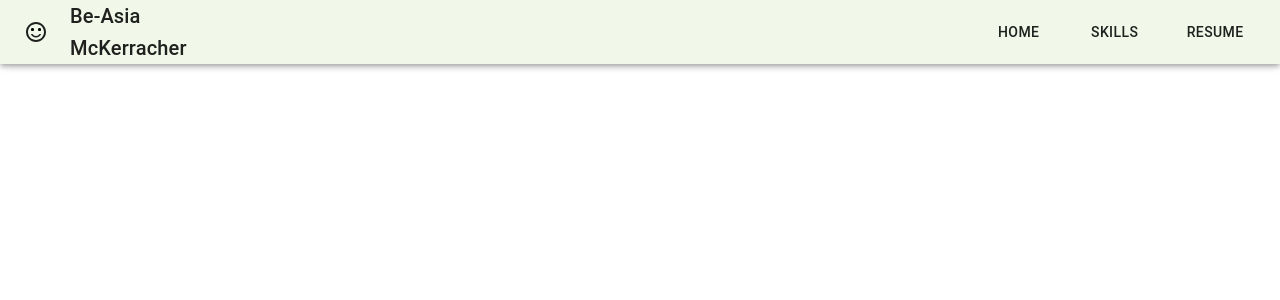
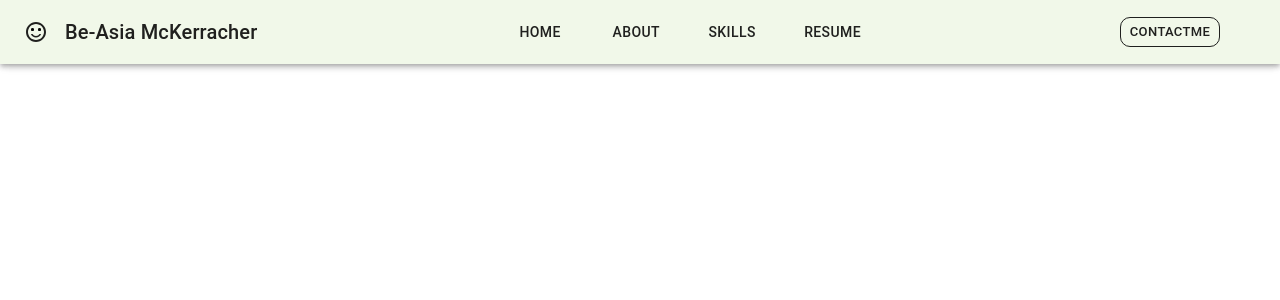
Before and after one commit to amerigirl/website, a React (Create React App) app: page / in a window 1280 px wide. Shown: the top 300 px of the page. Built offline with nearby package versions, Linux system fonts and the light colour scheme.

Commit message:
updating navbar

```diff
--- a/src/Components/Navbar.jsx
+++ b/src/Components/Navbar.jsx
@@ -19,16 +19,21 @@ const Navbar = () => {
         <Typography
           variant="h6"
           component="div"
-          sx={{ flextGrow: 1, marginLeft: "10px" }}
+          sx={{ flextGrow: 1, marginLeft: "5px" }}
         >
           Be-Asia McKerracher
         </Typography>
-        <Stack direction="row" spacing={4} sx={{ marginLeft: "50rem" }}>
+        <Stack
+          direction="row"
+          spacing={4}
+          sx={{ justifyContent: "center", width: "70%" }}
+        >
           <Button color="inherit">Home</Button>
+          <Button color="inherit">About</Button>
           <Button color="inherit">Skills</Button>
           <Button color="inherit">Resume</Button>
         </Stack>
-        <Stack direction="row" sx={{ marginLeft: "5rem" }}>
+        <Stack direction="row" sx={{ justifyContent: "right" }}>
           <Button color="inherit" variant="outlined" size="small">
             Contactme
           </Button>
```
